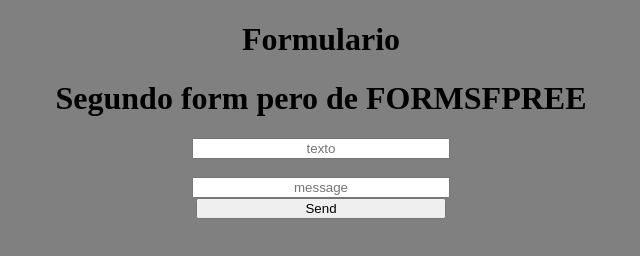
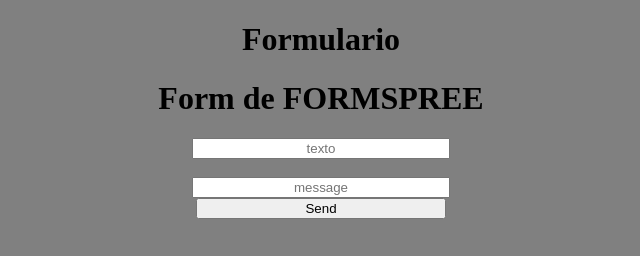
Before and after one commit to HakimP/formularioTest, a plain HTML site: page index.html in a window 1280 px wide. Shown: the whole page, without its empty margins (319-959 px from the left). Drawn offline with Linux system fonts and the light colour scheme.

Commit message:
se modifican parametros faces

```diff
--- a/index.html
+++ b/index.html
@@ -13,7 +13,7 @@
 		<h1>Formulario</h1>
 
 
-		<h1>Segundo form pero de FORMSFPREE</h1>
+		<h1> Form de FORMSPREE</h1>
 		<form action="https://formspree.io/krauserzero@gmail.com"
 		      method="POST">
 		    <input type="text" name="name" placeholder="texto">
```
